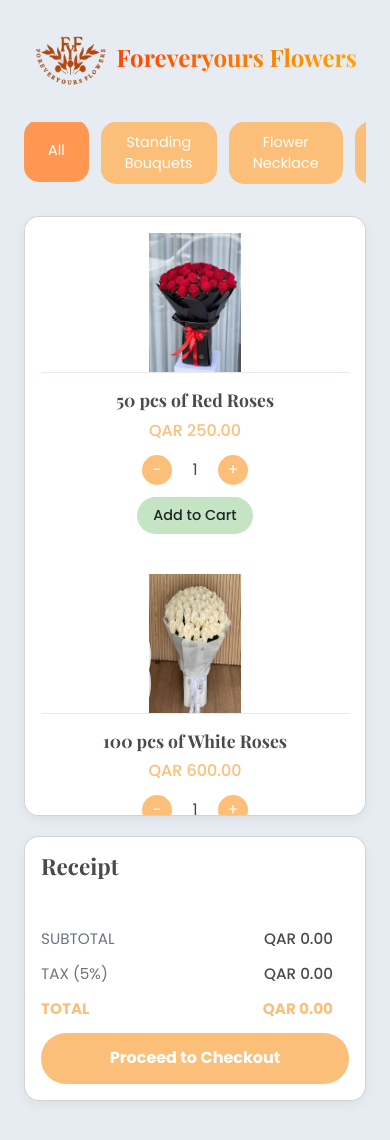
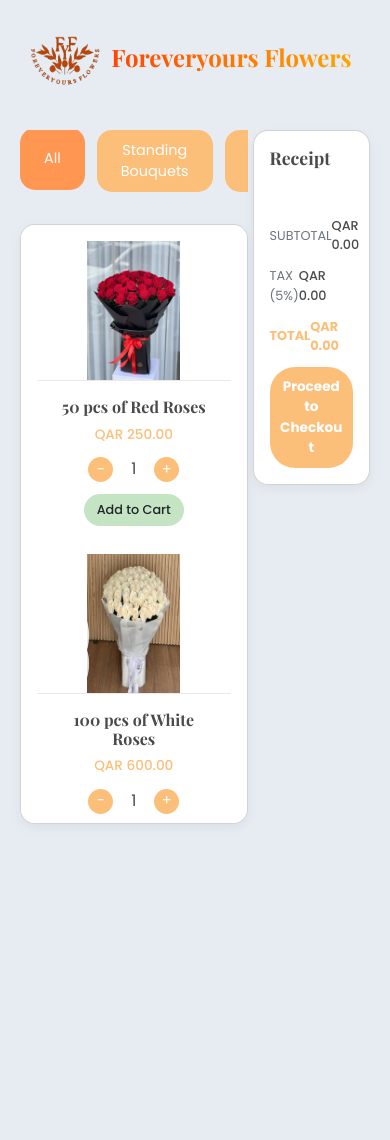
Before and after one commit to zielcocloei/zielcocloei.github.io, a PHP site: page /ADET/A04/index.html in a window 390 px wide. Shown: the top 1140 px of the page. Run offline with PHP 8.4, Linux system fonts and the light colour scheme.

Commit message:
minor revisions

```diff
--- a/ADET/A04/assets/css/style.css
+++ b/ADET/A04/assets/css/style.css
@@ -4,26 +4,48 @@ body {
     color: #4a4a4a;
     margin: 0;
   }
+
   .header {
     display: flex;
-    justify-content: space-between;
     align-items: center;
+    flex-wrap: wrap;
     padding: 0;
     background-color: #e6ecf2;
+    margin-bottom: 20px;
   }
-.logo img {
+
+  .logo-container {
+    display: flex;
+    align-items: center;
+  }
+
+  .logo {
+    max-height: 50px;
     max-width: 100px;
     height: auto;
   }
+
   .logo img:hover {
     transform: scale(1.05);
   }
+
+  .header-title {
+    font-family: 'Playfair Display', serif;
+    font-size: 1.5rem;
+    font-weight: 700;
+    margin-left: 10px;
+    background: linear-gradient(90deg, #ff4500, #ffa500);
+    -webkit-background-clip: text;
+    -webkit-text-fill-color: transparent;
+  }
+
   .search-container {
     position: relative;
     margin-left: 1.5rem;
     flex-grow: 1;
     max-width: 450px;
   }
+
   .search-icon {
     position: absolute;
     left: 15px;
@@ -31,6 +53,7 @@ body {
     transform: translateY(-50%);
     color: #8c8c8c;
   }
+
   .search-bar {
     width: 100%;
     padding: 0.75rem 0.75rem 0.75rem 3rem;
@@ -40,26 +63,36 @@ body {
     background-color: #fafafa;
     transition: border-color 0.3s ease, box-shadow 0.3s ease;
   }
+
   .search-bar:focus {
     outline: none;
     border-color: #fcbf79;
     box-shadow: 0 0 8px rgba(255, 153, 153, 0.3);
   }
+
   .date {
     font-size: 0.95rem;
     color: #6c757d;
     font-weight: 500;
   }
-.main-content {
+
+  .content-container {
     display: flex;
-    gap: 1.5rem;
-    padding: 2rem;
+    flex-wrap: wrap;
+    flex-direction: row;
+    gap: 20px;
     max-width: 1400px;
     margin: 0 auto;
+    padding: 2rem;
   }
+
   .categories-section {
-    flex: 3;
+    flex: 2;
+    min-width: 60%;
+    max-width: 65%;
+    order: 1;
   }
+
   .categories {
     display: flex;
     gap: 0.75rem;
@@ -69,16 +102,20 @@ body {
     scrollbar-width: thin;
     scrollbar-color: #fcbf79 #f0e6e6;
   }
+
   .categories::-webkit-scrollbar {
     height: 8px;
   }
+
   .categories::-webkit-scrollbar-thumb {
     background-color: #fcbf79;
     border-radius: 10px;
   }
+
   .categories::-webkit-scrollbar-track {
     background-color: #f0e6e6;
   }
+
   .category-btn {
     padding: 0.6rem 1.5rem;
     border: none;
@@ -89,10 +126,13 @@ body {
     cursor: pointer;
     transition: background-color 0.3s ease, transform 0.2s ease;
   }
-.category-btn:hover, .category-btn.active {
+
+  .category-btn:hover,
+  .category-btn.active {
     background-color: #ff9752;
     transform: translateY(-2px);
   }
+
   .maincontainer {
     display: grid;
     grid-template-columns: repeat(auto-fill, minmax(220px, 1fr));
@@ -101,7 +141,24 @@ body {
     background-color: #ffffff;
     border-radius: 15px;
     box-shadow: 0 4px 12px rgba(0, 0, 0, 0.05);
+    max-height: 600px;
+    overflow-y: auto;
+    scrollbar-width: thin;
   }
+
+  .maincontainer::-webkit-scrollbar {
+    width: 8px;
+  }
+
+  .maincontainer::-webkit-scrollbar-thumb {
+    background-color: #888;
+    border-radius: 4px;
+  }
+
+  .maincontainer::-webkit-scrollbar-track {
+    background: #f1f1f1;
+  }
+
   .product-card {
     transition: transform 0.3s ease, box-shadow 0.3s ease;
     border: none;
@@ -109,32 +166,38 @@ body {
     overflow: hidden;
     background-color: #ffffff;
   }
+
   .product-card:hover {
     transform: translateY(-5px);
     box-shadow: 0 6px 15px rgba(0, 0, 0, 0.1);
   }
+
   .product-card img {
     width: 100%;
     height: 160px;
     object-fit: contain;
     border-bottom: 1px solid #f0e6e6;
   }
+
   .product-card .card-body {
     padding: 1rem;
     text-align: center;
   }
+
   .product-card .card-title {
     font-family: 'Playfair Display', serif;
     font-size: 1.1rem;
     color: #4a4a4a;
     margin-bottom: 0.5rem;
   }
+
   .product-card .card-text {
-    font-size:  DOGE0.95rem;
+    font-size: 0.95rem;
     color: #fcbf79;
     font-weight: 500;
     margin-bottom: 0.75rem;
   }
+
   .product-card .btn-add {
     background-color: #c4e4c4;
     border: none;
@@ -144,10 +207,12 @@ body {
     font-weight: 500;
     transition: background-color 0.3s ease, transform 0.2s ease;
   }
+
   .product-card .btn-add:hover {
     background-color: #a8d5a8;
     transform: translateY(-2px);
   }
+
   .product-card .quantity-control {
     display: flex;
     align-items: center;
@@ -155,6 +220,7 @@ body {
     gap: 0.5rem;
     margin-bottom: 0.75rem;
   }
+
   .quantity-control button {
     width: 30px;
     height: 30px;
@@ -166,30 +232,55 @@ body {
     cursor: pointer;
     transition: background-color 0.3s ease;
   }
+
   .quantity-control button:hover {
     background-color: #ff9752;
   }
+
   .quantity-control span {
     width: 30px;
     text-align: center;
     color: #4a4a4a;
   }
+
   .receipt-section {
     flex: 1;
-    min-width: 320px;
+    min-width: 160px;
+    max-width: 35%;
+    order: 2;
+    position: sticky;
+    top: 20px;
   }
+
   .receipt {
     background-color: #ffffff;
     border-radius: 15px;
     box-shadow: 0 4px 12px rgba(0, 0, 0, 0.05);
     padding: 1.5rem;
+    max-height: 600px;
+    overflow-y: auto;
   }
+
+  .receipt::-webkit-scrollbar {
+    width: 8px;
+  }
+
+  .receipt::-webkit-scrollbar-thumb {
+    background-color: #888;
+    border-radius: 4px;
+  }
+
+  .receipt::-webkit-scrollbar-track {
+    background: #f1f1f1;
+  }
+
   .receipt h5 {
     font-family: 'Playfair Display', serif;
     font-size: 1.4rem;
     color: #4a4a4a;
     margin-bottom: 1.5rem;
   }
+
   .receipt-item {
     display: flex;
     justify-content: space-between;
@@ -197,29 +288,35 @@ body {
     margin-bottom: 0.75rem;
     font-size: 0.95rem;
   }
+
   .receipt-item span:first-child {
     color: #6c757d;
     flex: 1;
   }
+
   .receipt-item span:nth-child(2) {
     font-weight: 500;
     color: #4a4a4a;
     margin-right: 1rem;
   }
+
   .receipt-item .quantity-control {
     display: flex;
     align-items: center;
     gap: 0.5rem;
   }
+
   .receipt-item b {
     color: #fcbf79;
     font-weight: 600;
   }
+
   .payment-buttons {
     display: flex;
     gap: 0.75rem;
     margin: 1.5rem 0;
   }
+
   .payment-buttons button {
     flex: 1;
     padding: 0.75rem;
@@ -232,10 +329,13 @@ body {
     cursor: pointer;
     transition: background-color 0.3s ease, transform 0.2s ease;
   }
-.payment-buttons button:hover, .payment-buttons button.active {
+
+  .payment-buttons button:hover,
+  .payment-buttons button.active {
     background-color: #a8d5a8;
     transform: translateY(-2px);
   }
+
   .proceed-transaction {
     width: 100%;
     padding: 0.85rem;
@@ -248,37 +348,203 @@ body {
     cursor: pointer;
     transition: background-color 0.3s ease, transform 0.2s ease;
   }
+
   .proceed-transaction:hover {
     background-color: #ff9752;
     transform: translateY(-2px);
   }
-@media (max-width: 992px) {
-    .main-content {
-        flex-direction: column;
+
+  .modal-content pre {
+    white-space: pre-wrap;
+    font-family: 'Poppins', sans-serif;
+    font-size: 14px;
+  }
+
+  .receipt-modal .modal-dialog {
+    max-width: 400px;
+  }
+
+  @media (max-width: 768px) {
+    .content-container {
+      padding: 1rem;
+      gap: 10px;
+    }
+
+    .categories-section {
+      min-width: 60%;
+      max-width: 65%;
+    }
+
+    .receipt-section {
+      min-width: 160px;
+      max-width: 35%;
+    }
+
+    .maincontainer {
+      grid-template-columns: repeat(auto-fill, minmax(160px, 1fr));
+      gap: 1rem;
       padding: 1rem;
     }
-    .receipt-section {
-        min-width: 100%;
+
+    .receipt {
+      max-height: 400px;
+      padding: 1rem;
     }
-    .maincontainer {
-        grid-template-columns: repeat(auto-fill, minmax(180px, 1fr));
+
+    .receipt h5 {
+      font-size: 1.2rem;
+    }
+
+    .receipt-item {
+      font-size: 0.85rem;
+    }
+
+    .receipt-item .quantity-control button {
+      width: 25px;
+      height: 25px;
+      font-size: 0.9rem;
+    }
+
+    .receipt-item .quantity-control span {
+      width: 25px;
+    }
+
+    .proceed-transaction {
+      padding: 0.75rem;
+      font-size: 0.9rem;
     }
   }
+
   @media (max-width: 576px) {
     .header {
       flex-direction: column;
       align-items: flex-start;
       padding: 1rem;
     }
+
     .search-container {
       margin-left: 0;
       margin-top: 1rem;
       width: 100%;
     }
+
     .date {
       margin-top: 0.5rem;
     }
+
     .product-card img {
       height: 140px;
     }
+
+    .product-card .card-title {
+      font-size: 1rem;
     }
+
+    .product-card .card-text {
+      font-size: 0.85rem;
+    }
+
+    .product-card .btn-add {
+      padding: 0.4rem 0.8rem;
+      font-size: 0.8rem;
+    }
+
+    .product-card .quantity-control button {
+      width: 25px;
+      height: 25px;
+      font-size: 0.9rem;
+    }
+
+    .product-card .quantity-control span {
+      width: 25px;
+    }
+
+    .categories-section {
+      min-width: 60%;
+      max-width: 65%;
+    }
+
+    .receipt-section {
+      min-width: 160px;
+      max-width: 35%;
+    }
+
+    .receipt {
+      max-height: 350px;
+      padding: 0.75rem;
+    }
+
+    .receipt h5 {
+      font-size: 1.1rem;
+    }
+
+    .receipt-item {
+      font-size: 0.8rem;
+    }
+
+    .receipt-item .quantity-control button {
+      width: 22px;
+      height: 22px;
+      font-size: 0.8rem;
+    }
+
+    .receipt-item .quantity-control span {
+      width: 22px;
+    }
+
+    .proceed-transaction {
+      padding: 0.6rem;
+      font-size: 0.85rem;
+    }
+  }
+
+  @media (max-width: 414px) {
+    .content-container {
+      padding: 0.5rem;
+      gap: 5px;
+    }
+
+    .categories-section {
+      min-width: 60%;
+      max-width: 65%;
+    }
+
+    .receipt-section {
+      min-width: 100px;
+      max-width: 35%;
+    }
+
+    .maincontainer {
+      grid-template-columns: repeat(auto-fill, minmax(140px, 1fr));
+      gap: 0.75rem;
+      padding: 0.75rem;
+    }
+
+    .receipt {
+      padding: 0.75rem;
+      max-height: 100%;
+    }
+
+    .receipt h5 {
+      font-size: 1.1rem;
+    }
+
+    .receipt-item {
+      font-size: 0.8rem;
+    }
+
+    .receipt-item .quantity-control button {
+      width: 22px;
+      height: 22px;
+      font-size: 0.8rem;
+    }
+
+    .receipt-item .quantity-control span {
+      width: 22px;
+    }
+
+    .proceed-transaction {
+      padding: 0.6rem;
+      font-size: 0.85rem;
+    }
+  }
--- a/ADET/A04/index.html
+++ b/ADET/A04/index.html
@@ -9,83 +9,6 @@
   <link href="https://fonts.googleapis.com/css2?family=Poppins:wght@400;500;700&family=Playfair+Display:wght@700&display=swap" rel="stylesheet">
   <link rel="stylesheet" href="assets/css/style.css">
   <link rel="Icon" type="image/png" href="assets/images/logo.png">
-  <style>
-    .modal-content pre {
-      white-space: pre-wrap;
-      font-family: 'Poppins', sans-serif;
-      font-size: 14px;
-    }
-    .receipt-modal .modal-dialog {
-      max-width: 400px;
-    }
-    .maincontainer {
-      max-height: 600px;
-      overflow-y: auto;
-      scrollbar-width: thin;
-    }
-    .maincontainer::-webkit-scrollbar {
-      width: 8px;
-    }
-    .maincontainer::-webkit-scrollbar-thumb {
-      background-color: #888;
-      border-radius: 4px;
-    }
-    .maincontainer::-webkit-scrollbar-track {
-      background: #f1f1f1;
-    }
-    .content-container {
-      display: flex;
-      flex-wrap: wrap;
-      gap: 20px;
-    }
-    .categories-section {
-      flex: 2;
-      min-width: 300px;
-    }
-    .receipt-section {
-      flex: 1;
-      min-width: 250px;
-      max-width: 350px;
-    }
-    .receipt {
-      position: sticky;
-      top: 20px;
-      max-height: 600px;
-      overflow-y: auto;
-    }
-    .receipt::-webkit-scrollbar {
-      width: 8px;
-    }
-    .receipt::-webkit-scrollbar-thumb {
-      background-color: #888;
-      border-radius: 4px;
-    }
-    .receipt::-webkit-scrollbar-track {
-      background: #f1f1f1;
-    }
-    .header {
-      display: flex;
-      align-items: center;
-      flex-wrap: wrap;
-      margin-bottom: 20px;
-    }
-    .header-title {
-      font-family: 'Playfair Display', serif;
-      font-size: 1.5rem;
-      font-weight: 700;
-      margin-left: 10px;
-      background: linear-gradient(90deg, #ff4500, #ffa500);
-      -webkit-background-clip: text;
-      -webkit-text-fill-color: transparent;
-    }
-    .logo-container {
-      display: flex;
-      align-items: center;
-    }
-    .logo {
-      max-height: 50px;
-    }
-  </style>
 </head>
 <body>
   <div class="container-fluid" style="margin-top: 20px;">
```
Lines whose indentation alone changed are shown as unchanged.
